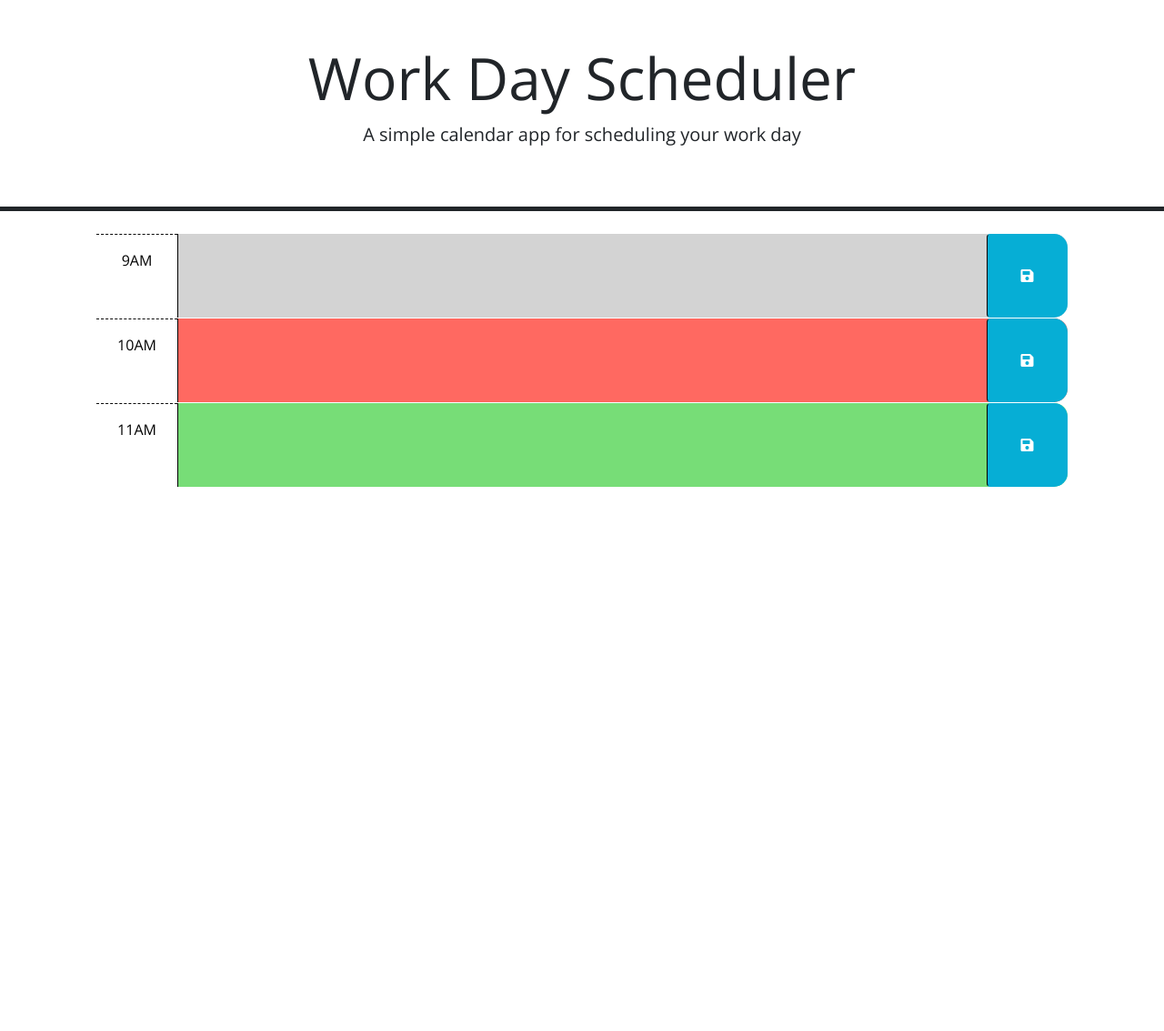
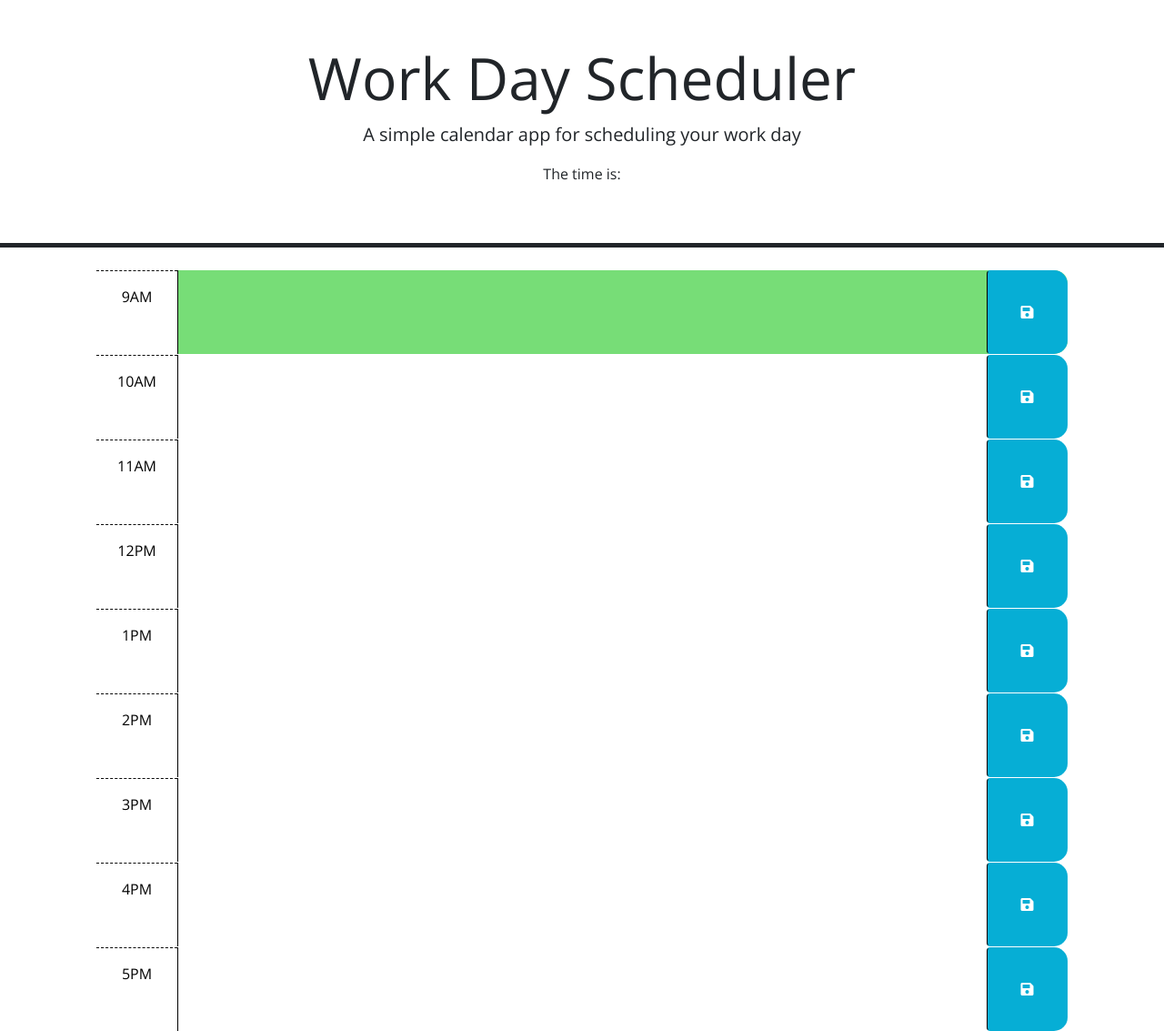
Before and after one commit to Pick1100/Calendar, a plain HTML site: page index.html in a window 1280 px wide. Shown: the whole page at 91% size. Before the commit the page ends 800 px from the top, so only its background shows below. Drawn offline with nearby package versions, Linux system fonts and the light colour scheme; files that its build step writes are made by us from their sources.

Commit message:
Changes made to link both CSS and JS

```diff
--- a/assets/scripts/script.js
+++ b/assets/scripts/script.js
@@ -1,47 +1,38 @@
-// Wrap all code that interacts with the DOM in a call to jQuery to ensure that
-// the code isn't run until the browser has finished rendering all the elements
-// in the html.
-
-
-  $(document).ready(function() {
+$(document).ready(function () {
   let savedTasks = JSON.parse(localStorage.getItem('task'));
-    let timeEl = 0;
-    let timeElId = 'timeEl';
-    let currentTime = 0;
-  $(".saveBtn").on( "click", function(event) {
+  var today = new Date();
+  var timeEl = today.getHours();
+$('currentTime').document = today.getHours;
+  $(".saveBtn").on("click", function (event) {
     event.preventDefault();
     console.log('click');
     let myVal = $(this).siblings('.description').val();
     let time = $(this).parent().attr('id');
     let newTask = JSON.parse(localStorage.getItem('task')) || [];
-    newTask.push({time:time, value:myVal})
+    newTask.push({ time: time, value: myVal })
     localStorage.setItem('task', JSON.stringify(newTask));
     // localStorage.setItem('description', myVal);
   });
-// localStorage.setItem.description
-//     key,Value,
-
-
-if (timeEl < currentTime){
+  $('.time-block').each(function () {
+    var blockHour = parseInt(
+      $(this)
+        .attr('id')
+        .split('-')[1]
+    );
+    if (timeEl < blockHour) {
       $(this).addClass('past');
       $(this).removeClass('current');
       $(this).removeClass('future');
-} else if(timeEl == currentTime){
+    } else if (timeEl == blockHour) {
       $(this).addClass('current');
       $(this).removeClass('past');
       $(this).removeClass('future');
-} else if(timeEl > currentTime){
+    } else if (timeEl > blockHour) {
       $(this).addClass('future');
       $(this).removeClass('present');
       $(this).removeClass('past');
     }
-// $('.btn').on('click', function(event){
-// console.log()
-// })
-// }
-
-
-$('.description' ).each(function( index ) {
+    $('.description').each(function (index) {
       let time = $(this).parent().attr('id');
       for (let i = 0; i < savedTasks.length; i++) {
         const element = savedTasks[i];
@@ -50,24 +41,8 @@ $('.description' ).each(function( index ) {
         }
       }
     });
+  });
+});
 
-  // TODO: Add a listener for click events on the save button. This code should
-  // use the id in the containing time-block as a key to save the user input in
-  // local storage. HINT: What does `this` reference in the click listener
-  // function? How can DOM traversal be used to get the "hour-x" id of the
-  // time-block containing the button that was clicked? How might the id be
-  // useful when saving the description in local storage?
-  //
 
-  // TODO: Add code to apply the past, present, or future class to each time
-  // block by comparing the id to the current hour. HINTS: How can the id
-  // attribute of each time-block be used to conditionally add or remove the
-  // past, present, and future classes? How can Day.js be used to get the
-  // current hour in 24-hour time?
-  //
-  // TODO: Add code to get any user input that was saved in localStorage and set
-  // the values of the corresponding textarea elements. HINT: How can the id
-  // attribute of each time-block be used to do this?
-  //
-  // TODO: Add code to display the current date in the header of the page.
-})
+    // TODO: Add code to display the current date in the header of the page
--- a/index.html
+++ b/index.html
@@ -18,7 +18,7 @@
       href="https://fonts.googleapis.com/css?family=Open+Sans&display=swap"
       rel="stylesheet"
     />
-    <link rel="stylesheet" href="style.css" />
+    <link rel="stylesheet" href="assets/css/style.css" />
     <title>Work Day Scheduler</title>
   </head>
 
@@ -27,6 +27,7 @@
       <h1 class="display-3">Work Day Scheduler</h1>
       <p class="lead">A simple calendar app for scheduling your work day</p>
       <p id="currentDay" class="lead"></p>
+      <p id="currentTime"> The time is: </p>
     </header>
     <div class="container-lg px-5">
       <!--TODO: Use class for "past", "present", and "future" to apply styles to the
@@ -40,7 +41,7 @@
         -->
 
       <!-- Example of a past time block. The "past" class adds a gray background color. -->
-      <div id="hour-9" class="row time-block past">
+      <div id="hour-9" class="row time-block ">
         <div class="col-2 col-md-1 hour text-center py-3">9AM</div>
         <textarea class="col-8 col-md-10 description" rows="3"> </textarea>
         <button class="btn saveBtn col-2 col-md-1" aria-label="save">
@@ -49,7 +50,7 @@
       </div>
 
       <!-- Example of a a present time block. The "present" class adds a red background color. -->
-      <div id="hour-10" class="row time-block present">
+      <div id="hour-10" class="row time-block ">
         <div class="col-2 col-md-1 hour text-center py-3">10AM</div>
         <textarea class="col-8 col-md-10 description" rows="3"> </textarea>
         <button class="btn saveBtn col-2 col-md-1" aria-label="save">
@@ -58,8 +59,62 @@
       </div>
 
       <!-- Example of a future time block. The "future" class adds a green background color. -->
-      <div id="hour-11" class="row time-block future">
+      <div id="hour-11" class="row time-block ">
         <div class="col-2 col-md-1 hour text-center py-3">11AM</div>
+        <textarea class="col-8 col-md-10 description" rows="3"> </textarea>
+        <button class="btn saveBtn col-2 col-md-1" aria-label="save">
+          <i class="fas fa-save" aria-hidden="true"></i>
+        </button>
+      </div>
+
+      <!-- Example of a past time block. The "past" class adds a gray background color. -->
+      <div id="hour-12" class="row time-block ">
+        <div class="col-2 col-md-1 hour text-center py-3">12PM</div>
+        <textarea class="col-8 col-md-10 description" rows="3"> </textarea>
+        <button class="btn saveBtn col-2 col-md-1" aria-label="save">
+          <i class="fas fa-save" aria-hidden="true"></i>
+        </button>
+      </div>
+
+      <!-- Example of a a present time block. The "present" class adds a red background color. -->
+      <div id="hour-13" class="row time-block ">
+        <div class="col-2 col-md-1 hour text-center py-3">1PM</div>
+        <textarea class="col-8 col-md-10 description" rows="3"> </textarea>
+        <button class="btn saveBtn col-2 col-md-1" aria-label="save">
+          <i class="fas fa-save" aria-hidden="true"></i>
+        </button>
+      </div>
+
+      <!-- Example of a future time block. The "future" class adds a green background color. -->
+      <div id="hour-14" class="row time-block ">
+        <div class="col-2 col-md-1 hour text-center py-3">2PM</div>
+        <textarea class="col-8 col-md-10 description" rows="3"> </textarea>
+        <button class="btn saveBtn col-2 col-md-1" aria-label="save">
+          <i class="fas fa-save" aria-hidden="true"></i>
+        </button>
+      </div>
+
+      <!-- Example of a past time block. The "past" class adds a gray background color. -->
+      <div id="hour-15" class="row time-block ">
+        <div class="col-2 col-md-1 hour text-center py-3">3PM</div>
+        <textarea class="col-8 col-md-10 description" rows="3"> </textarea>
+        <button class="btn saveBtn col-2 col-md-1" aria-label="save">
+          <i class="fas fa-save" aria-hidden="true"></i>
+        </button>
+      </div>
+
+      <!-- Example of a a present time block. The "present" class adds a red background color. -->
+      <div id="hour-16" class="row time-block ">
+        <div class="col-2 col-md-1 hour text-center py-3">4PM</div>
+        <textarea class="col-8 col-md-10 description" rows="3"> </textarea>
+        <button class="btn saveBtn col-2 col-md-1" aria-label="save">
+          <i class="fas fa-save" aria-hidden="true"></i>
+        </button>
+      </div>
+
+      <!-- Example of a future time block. The "future" class adds a green background color. -->
+      <div id="hour-15" class="row time-block ">
+        <div class="col-2 col-md-1 hour text-center py-3">5PM</div>
         <textarea class="col-8 col-md-10 description" rows="3"> </textarea>
         <button class="btn saveBtn col-2 col-md-1" aria-label="save">
           <i class="fas fa-save" aria-hidden="true"></i>
@@ -73,6 +128,6 @@
       crossorigin="anonymous"
     ></script>
 
-    <script src="script.js"></script>
+    <script src="assets/scripts/script.js"></script>
   </body>
 </html>
```
Also changed, not shown: 1 other file. Lines whose indentation alone changed are shown as unchanged.
